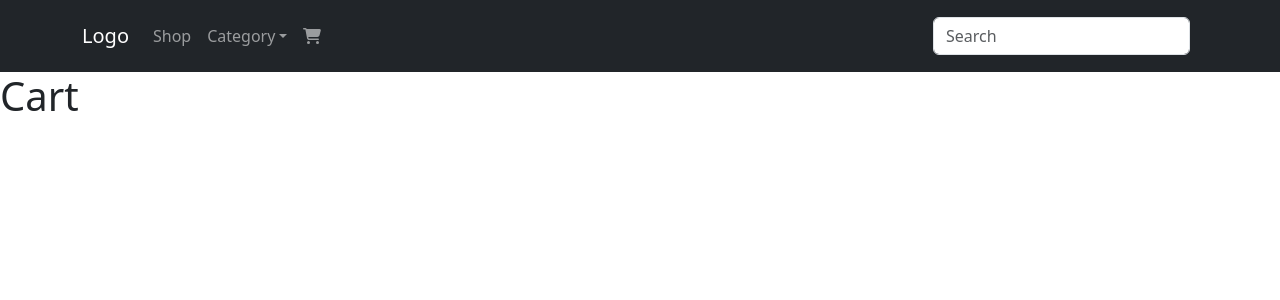
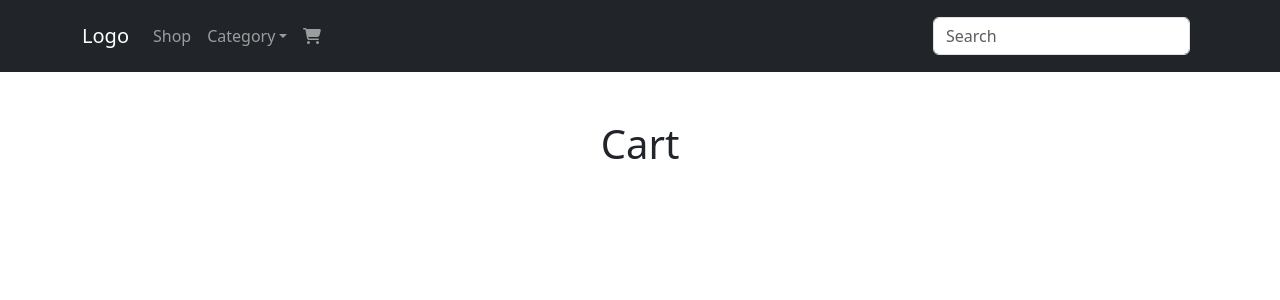
Before and after one commit to M0hammadFarahani/react-online-shop, a React (Vite) app: page /cart in a window 1280 px wide. Shown: the top 300 px of the page. Built offline with nearby package versions, Linux system fonts and the light colour scheme.

Commit message:
Add to cart and remove from cart added

```diff
--- a/src/App.jsx
+++ b/src/App.jsx
@@ -13,14 +13,19 @@ import Detail from './pages/detail/detail'
 function App() {
 
   const [search, setSearch] = useState('')
+  const [cart, setCart] = useState([])
+
+  const handleBuy = (item) => {
+    setCart([...cart, item])
+  }
 
   return (
     <>
     <BrowserRouter>
       <Navbar setSearch={setSearch} />
       <Routes>
-        <Route path='/' element={<Shop search={search} />} />
-        <Route path='/cart' element={<Cart />} />
+        <Route path='/' element={<Shop search={search} handleBuy={handleBuy} />} />
+        <Route path='/cart' element={<Cart cart={cart} setCart={setCart} />} />
         <Route path='/detail/:id' element={<Detail />} />
       </Routes>
     </BrowserRouter>
--- a/src/pages/cart/cart.jsx
+++ b/src/pages/cart/cart.jsx
@@ -1,6 +1,26 @@
-function Cart() {
+function Cart({ cart, setCart }) {
+
+    const handleRemove = (itemId) => {
+        const filteredCart = cart.filter((item) => {
+            return item.id !== itemId
+        })
+
+        setCart(filteredCart)
+    }
+
     return (
-        <h1>Cart</h1>
+        <>
+        <h1 className="text-center my-5">Cart</h1>
+        {
+            cart.map((item) => (
+                <div className="w-50 p-4 bg-dark text-light offset-3 mb-4 rounded">
+                    <h2 className="mb-4">{item.title}</h2>
+                    <h4 className="text-success mb-5">${item.price}</h4>
+                    <button className="btn btn-danger" onClick={() => handleRemove(item.id)}>Remove</button>
+                </div>
+            ))
+        }
+        </>
     )
 }
 
--- a/src/pages/shop/shop.jsx
+++ b/src/pages/shop/shop.jsx
@@ -4,7 +4,7 @@ import { Link } from "react-router-dom"
 
 
 
-function Shop({ search }) {
+function Shop({ search, handleBuy }) {
 
     const [products, setProducts] = useState([])
 
@@ -27,7 +27,7 @@ function Shop({ search }) {
                             <h5>{item.title}</h5>
                             <p className="fw-bold mb-4">${item.price}</p>
                             <div className="btn-group">
-                                <button className="btn btn-success">Buy</button>
+                                <button className="btn btn-success" onClick={() => handleBuy(item)}>Buy</button>
                                 <Link className="btn btn-warning" to={`/detail/${item.id}`}>Detail</Link>
                             </div>
                         </div>
```
